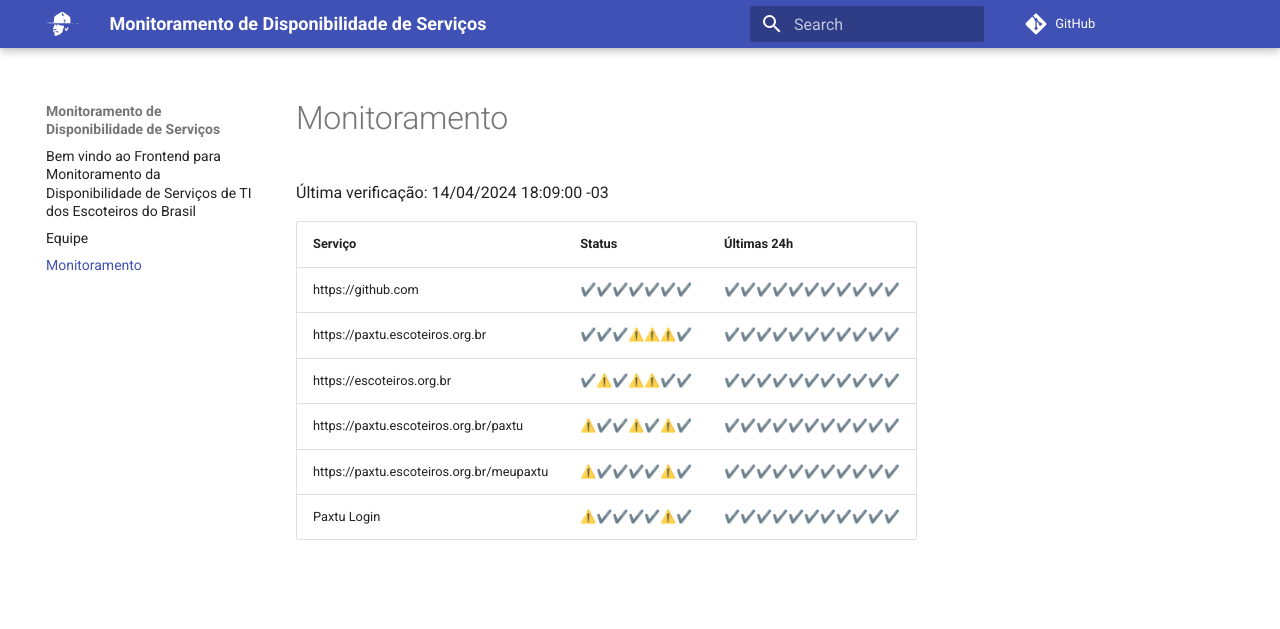
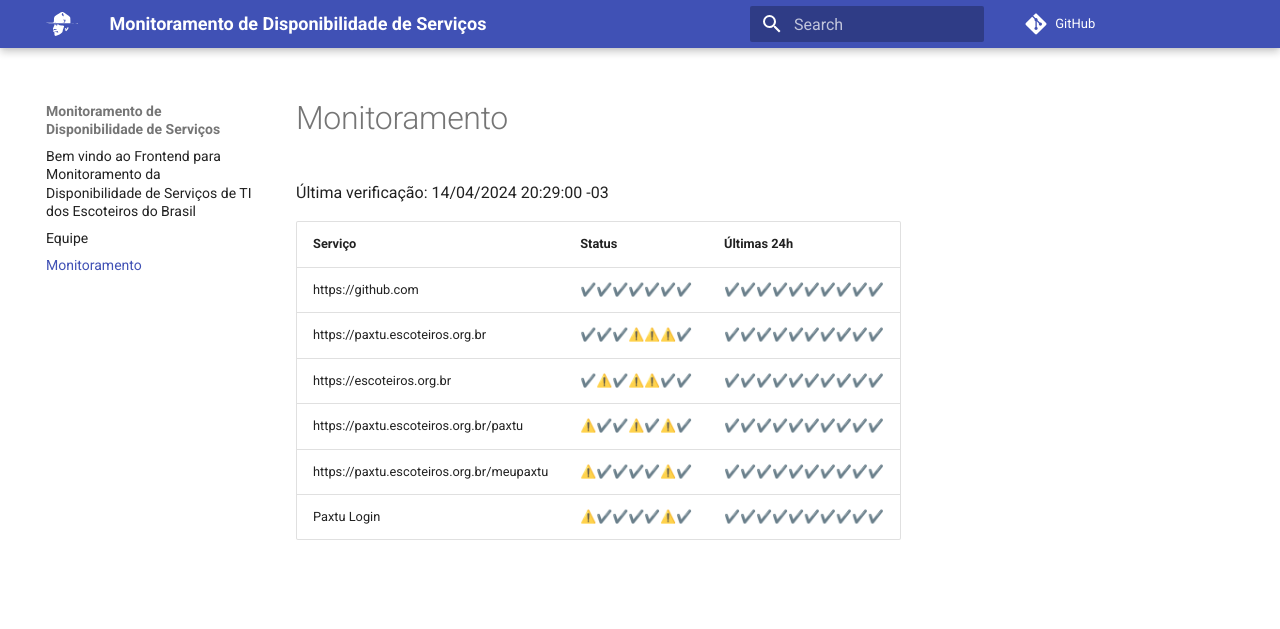
Before and after one commit to Escoteiros/docs, an MkDocs documentation site: the page built from docs/uptime.md, in a window 1280 px wide. Shown: the top 629 px of the page. Built offline with MkDocs 1.6.1 and Material for MkDocs 9.7.7, drawn with Linux system fonts in a browser that asks for light colours; comment, search, counter and statistics services are not loaded.

Commit message:
[UPTIME] updating data

```diff
--- a/docs/uptime.md
+++ b/docs/uptime.md
@@ -1,12 +1,12 @@
 # Monitoramento
 
-Última verificação: 14/04/2024 18:09:00 -03
+Última verificação: 14/04/2024 20:29:00 -03
 
 |Serviço|Status|Últimas 24h|
 |---|---|---|
-|https://github.com|<span title="2024-04-07: OK=24">✔️</span><span title="2024-04-08: OK=24">✔️</span><span title="2024-04-09: OK=24">✔️</span><span title="2024-04-10: OK=24">✔️</span><span title="2024-04-11: OK=24">✔️</span><span title="2024-04-12: OK=24">✔️</span><span title="2024-04-13: OK=22">✔️</span>|<span title="13/04/2024 19:04:00 -03 : 200">✔️</span><span title="13/04/2024 20:07:00 -03 : 200">✔️</span><span title="13/04/2024 21:35:00 -03 : 200">✔️</span><span title="13/04/2024 23:28:00 -03 : 200">✔️</span><span title="14/04/2024 00:47:00 -03 : 200">✔️</span><span title="14/04/2024 01:31:00 -03 : 200">✔️</span><span title="14/04/2024 02:53:00 -03 : 200">✔️</span><span title="14/04/2024 04:48:00 -03 : 200">✔️</span><span title="14/04/2024 07:32:00 -03 : 200">✔️</span><span title="14/04/2024 11:25:00 -03 : 200">✔️</span><span title="14/04/2024 18:09:00 -03 : 200">✔️</span>|
-|https://paxtu.escoteiros.org.br|<span title="2024-04-07: OK=24">✔️</span><span title="2024-04-08: OK=24">✔️</span><span title="2024-04-09: OK=24">✔️</span><span title="2024-04-10: OK=23, Falhas=1">⚠️</span><span title="2024-04-11: OK=23, Falhas=1">⚠️</span><span title="2024-04-12: OK=23, Falhas=1">⚠️</span><span title="2024-04-13: OK=22">✔️</span>|<span title="13/04/2024 19:04:00 -03 : 200">✔️</span><span title="13/04/2024 20:07:00 -03 : 200">✔️</span><span title="13/04/2024 21:35:00 -03 : 200">✔️</span><span title="13/04/2024 23:28:00 -03 : 200">✔️</span><span title="14/04/2024 00:47:00 -03 : 200">✔️</span><span title="14/04/2024 01:31:00 -03 : 200">✔️</span><span title="14/04/2024 02:53:00 -03 : 200">✔️</span><span title="14/04/2024 04:48:00 -03 : 200">✔️</span><span title="14/04/2024 07:32:00 -03 : 200">✔️</span><span title="14/04/2024 11:25:00 -03 : 200">✔️</span><span title="14/04/2024 18:09:00 -03 : 200">✔️</span>|
-|https://escoteiros.org.br|<span title="2024-04-07: OK=24">✔️</span><span title="2024-04-08: OK=23, Falhas=1">⚠️</span><span title="2024-04-09: OK=24">✔️</span><span title="2024-04-10: OK=23, Falhas=1">⚠️</span><span title="2024-04-11: OK=23, Falhas=1">⚠️</span><span title="2024-04-12: OK=24">✔️</span><span title="2024-04-13: OK=22">✔️</span>|<span title="13/04/2024 19:04:00 -03 : 200">✔️</span><span title="13/04/2024 20:07:00 -03 : 200">✔️</span><span title="13/04/2024 21:35:00 -03 : 200">✔️</span><span title="13/04/2024 23:28:00 -03 : 200">✔️</span><span title="14/04/2024 00:47:00 -03 : 200">✔️</span><span title="14/04/2024 01:31:00 -03 : 200">✔️</span><span title="14/04/2024 02:53:00 -03 : 200">✔️</span><span title="14/04/2024 04:48:00 -03 : 200">✔️</span><span title="14/04/2024 07:32:00 -03 : 200">✔️</span><span title="14/04/2024 11:25:00 -03 : 200">✔️</span><span title="14/04/2024 18:09:00 -03 : 200">✔️</span>|
-|https://paxtu.escoteiros.org.br/paxtu|<span title="2024-04-07: OK=23, Falhas=1">⚠️</span><span title="2024-04-08: OK=24">✔️</span><span title="2024-04-09: OK=24">✔️</span><span title="2024-04-10: OK=23, Falhas=1">⚠️</span><span title="2024-04-11: OK=24">✔️</span><span title="2024-04-12: OK=23, Falhas=1">⚠️</span><span title="2024-04-13: OK=22">✔️</span>|<span title="13/04/2024 19:04:00 -03 : 200">✔️</span><span title="13/04/2024 20:07:00 -03 : 200">✔️</span><span title="13/04/2024 21:35:00 -03 : 200">✔️</span><span title="13/04/2024 23:28:00 -03 : 200">✔️</span><span title="14/04/2024 00:48:00 -03 : 200">✔️</span><span title="14/04/2024 01:31:00 -03 : 200">✔️</span><span title="14/04/2024 02:53:00 -03 : 200">✔️</span><span title="14/04/2024 04:48:00 -03 : 200">✔️</span><span title="14/04/2024 07:32:00 -03 : 200">✔️</span><span title="14/04/2024 11:25:00 -03 : 200">✔️</span><span title="14/04/2024 18:09:00 -03 : 200">✔️</span>|
-|https://paxtu.escoteiros.org.br/meupaxtu|<span title="2024-04-07: OK=23, Falhas=1">⚠️</span><span title="2024-04-08: OK=24">✔️</span><span title="2024-04-09: OK=24">✔️</span><span title="2024-04-10: OK=24">✔️</span><span title="2024-04-11: OK=24">✔️</span><span title="2024-04-12: OK=23, Falhas=1">⚠️</span><span title="2024-04-13: OK=22">✔️</span>|<span title="13/04/2024 19:04:00 -03 : 200">✔️</span><span title="13/04/2024 20:07:00 -03 : 200">✔️</span><span title="13/04/2024 21:35:00 -03 : 200">✔️</span><span title="13/04/2024 23:28:00 -03 : 200">✔️</span><span title="14/04/2024 00:48:00 -03 : 200">✔️</span><span title="14/04/2024 01:31:00 -03 : 200">✔️</span><span title="14/04/2024 02:53:00 -03 : 200">✔️</span><span title="14/04/2024 04:48:00 -03 : 200">✔️</span><span title="14/04/2024 07:32:00 -03 : 200">✔️</span><span title="14/04/2024 11:25:00 -03 : 200">✔️</span><span title="14/04/2024 18:09:00 -03 : 200">✔️</span>|
-|Paxtu Login|<span title="2024-04-07: OK=23, Falhas=1">⚠️</span><span title="2024-04-08: OK=24">✔️</span><span title="2024-04-09: OK=24">✔️</span><span title="2024-04-10: OK=24">✔️</span><span title="2024-04-11: OK=24">✔️</span><span title="2024-04-12: OK=23, Falhas=1">⚠️</span><span title="2024-04-13: OK=22">✔️</span>|<span title="13/04/2024 19:04:00 -03 : 200">✔️</span><span title="13/04/2024 20:07:00 -03 : 200">✔️</span><span title="13/04/2024 21:35:00 -03 : 200">✔️</span><span title="13/04/2024 23:28:00 -03 : 200">✔️</span><span title="14/04/2024 00:48:00 -03 : 200">✔️</span><span title="14/04/2024 01:31:00 -03 : 200">✔️</span><span title="14/04/2024 02:53:00 -03 : 200">✔️</span><span title="14/04/2024 04:48:00 -03 : 200">✔️</span><span title="14/04/2024 07:32:00 -03 : 200">✔️</span><span title="14/04/2024 11:25:00 -03 : 200">✔️</span><span title="14/04/2024 18:09:00 -03 : 200">✔️</span>|
+|https://github.com|<span title="2024-04-07: OK=24">✔️</span><span title="2024-04-08: OK=24">✔️</span><span title="2024-04-09: OK=24">✔️</span><span title="2024-04-10: OK=24">✔️</span><span title="2024-04-11: OK=24">✔️</span><span title="2024-04-12: OK=24">✔️</span><span title="2024-04-13: OK=24">✔️</span>|<span title="13/04/2024 21:35:00 -03 : 200">✔️</span><span title="13/04/2024 23:28:00 -03 : 200">✔️</span><span title="14/04/2024 00:47:00 -03 : 200">✔️</span><span title="14/04/2024 01:31:00 -03 : 200">✔️</span><span title="14/04/2024 02:53:00 -03 : 200">✔️</span><span title="14/04/2024 04:48:00 -03 : 200">✔️</span><span title="14/04/2024 07:32:00 -03 : 200">✔️</span><span title="14/04/2024 11:25:00 -03 : 200">✔️</span><span title="14/04/2024 18:09:00 -03 : 200">✔️</span><span title="14/04/2024 20:29:00 -03 : 200">✔️</span>|
+|https://paxtu.escoteiros.org.br|<span title="2024-04-07: OK=24">✔️</span><span title="2024-04-08: OK=24">✔️</span><span title="2024-04-09: OK=24">✔️</span><span title="2024-04-10: OK=23, Falhas=1">⚠️</span><span title="2024-04-11: OK=23, Falhas=1">⚠️</span><span title="2024-04-12: OK=23, Falhas=1">⚠️</span><span title="2024-04-13: OK=24">✔️</span>|<span title="13/04/2024 21:35:00 -03 : 200">✔️</span><span title="13/04/2024 23:28:00 -03 : 200">✔️</span><span title="14/04/2024 00:47:00 -03 : 200">✔️</span><span title="14/04/2024 01:31:00 -03 : 200">✔️</span><span title="14/04/2024 02:53:00 -03 : 200">✔️</span><span title="14/04/2024 04:48:00 -03 : 200">✔️</span><span title="14/04/2024 07:32:00 -03 : 200">✔️</span><span title="14/04/2024 11:25:00 -03 : 200">✔️</span><span title="14/04/2024 18:09:00 -03 : 200">✔️</span><span title="14/04/2024 20:29:00 -03 : 200">✔️</span>|
+|https://escoteiros.org.br|<span title="2024-04-07: OK=24">✔️</span><span title="2024-04-08: OK=23, Falhas=1">⚠️</span><span title="2024-04-09: OK=24">✔️</span><span title="2024-04-10: OK=23, Falhas=1">⚠️</span><span title="2024-04-11: OK=23, Falhas=1">⚠️</span><span title="2024-04-12: OK=24">✔️</span><span title="2024-04-13: OK=24">✔️</span>|<span title="13/04/2024 21:35:00 -03 : 200">✔️</span><span title="13/04/2024 23:28:00 -03 : 200">✔️</span><span title="14/04/2024 00:47:00 -03 : 200">✔️</span><span title="14/04/2024 01:31:00 -03 : 200">✔️</span><span title="14/04/2024 02:53:00 -03 : 200">✔️</span><span title="14/04/2024 04:48:00 -03 : 200">✔️</span><span title="14/04/2024 07:32:00 -03 : 200">✔️</span><span title="14/04/2024 11:25:00 -03 : 200">✔️</span><span title="14/04/2024 18:09:00 -03 : 200">✔️</span><span title="14/04/2024 20:29:00 -03 : 200">✔️</span>|
+|https://paxtu.escoteiros.org.br/paxtu|<span title="2024-04-07: OK=23, Falhas=1">⚠️</span><span title="2024-04-08: OK=24">✔️</span><span title="2024-04-09: OK=24">✔️</span><span title="2024-04-10: OK=23, Falhas=1">⚠️</span><span title="2024-04-11: OK=24">✔️</span><span title="2024-04-12: OK=23, Falhas=1">⚠️</span><span title="2024-04-13: OK=24">✔️</span>|<span title="13/04/2024 21:35:00 -03 : 200">✔️</span><span title="13/04/2024 23:28:00 -03 : 200">✔️</span><span title="14/04/2024 00:48:00 -03 : 200">✔️</span><span title="14/04/2024 01:31:00 -03 : 200">✔️</span><span title="14/04/2024 02:53:00 -03 : 200">✔️</span><span title="14/04/2024 04:48:00 -03 : 200">✔️</span><span title="14/04/2024 07:32:00 -03 : 200">✔️</span><span title="14/04/2024 11:25:00 -03 : 200">✔️</span><span title="14/04/2024 18:09:00 -03 : 200">✔️</span><span title="14/04/2024 20:29:00 -03 : 200">✔️</span>|
+|https://paxtu.escoteiros.org.br/meupaxtu|<span title="2024-04-07: OK=23, Falhas=1">⚠️</span><span title="2024-04-08: OK=24">✔️</span><span title="2024-04-09: OK=24">✔️</span><span title="2024-04-10: OK=24">✔️</span><span title="2024-04-11: OK=24">✔️</span><span title="2024-04-12: OK=23, Falhas=1">⚠️</span><span title="2024-04-13: OK=24">✔️</span>|<span title="13/04/2024 21:35:00 -03 : 200">✔️</span><span title="13/04/2024 23:28:00 -03 : 200">✔️</span><span title="14/04/2024 00:48:00 -03 : 200">✔️</span><span title="14/04/2024 01:31:00 -03 : 200">✔️</span><span title="14/04/2024 02:53:00 -03 : 200">✔️</span><span title="14/04/2024 04:48:00 -03 : 200">✔️</span><span title="14/04/2024 07:32:00 -03 : 200">✔️</span><span title="14/04/2024 11:25:00 -03 : 200">✔️</span><span title="14/04/2024 18:09:00 -03 : 200">✔️</span><span title="14/04/2024 20:29:00 -03 : 200">✔️</span>|
+|Paxtu Login|<span title="2024-04-07: OK=23, Falhas=1">⚠️</span><span title="2024-04-08: OK=24">✔️</span><span title="2024-04-09: OK=24">✔️</span><span title="2024-04-10: OK=24">✔️</span><span title="2024-04-11: OK=24">✔️</span><span title="2024-04-12: OK=23, Falhas=1">⚠️</span><span title="2024-04-13: OK=24">✔️</span>|<span title="13/04/2024 21:35:00 -03 : 200">✔️</span><span title="13/04/2024 23:28:00 -03 : 200">✔️</span><span title="14/04/2024 00:48:00 -03 : 200">✔️</span><span title="14/04/2024 01:31:00 -03 : 200">✔️</span><span title="14/04/2024 02:53:00 -03 : 200">✔️</span><span title="14/04/2024 04:48:00 -03 : 200">✔️</span><span title="14/04/2024 07:32:00 -03 : 200">✔️</span><span title="14/04/2024 11:25:00 -03 : 200">✔️</span><span title="14/04/2024 18:09:00 -03 : 200">✔️</span><span title="14/04/2024 20:29:00 -03 : 200">✔️</span>|
```
Also changed, not shown: 1 other file.
